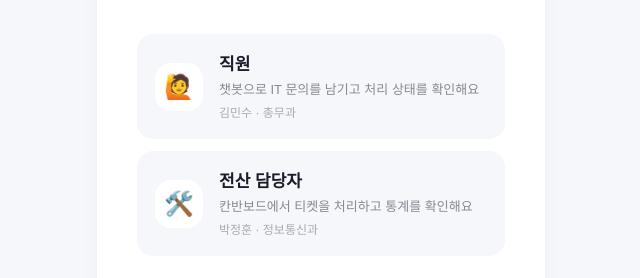
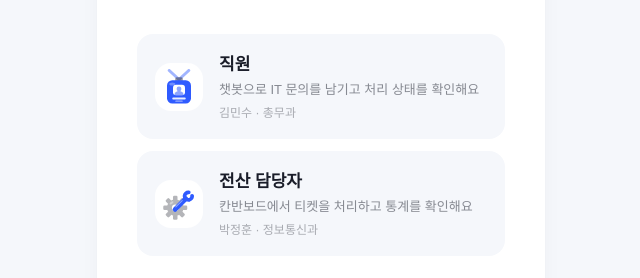
Before and after one commit to ljh130334/jeonsan119, a Next.js app: page /login in a window 1280 px wide. Shown: the part 314-592 px from the top of the page, without its empty margins (319-959 px from the left). Built offline with nearby package versions, Linux system fonts and the light colour scheme; a web font is replaced by a local one.

Commit message:
style: 역할 아이콘 추가

```diff
--- a/src/app/login/LoginForm.tsx
+++ b/src/app/login/LoginForm.tsx
@@ -2,6 +2,7 @@
 
 import { useState } from "react";
 import { useRouter } from "next/navigation";
+import { RoleIcon } from "@/components/RoleIcon";
 import { Button } from "@/components/ui/Button";
 import { ROLE_HOME, ROLE_LABEL } from "@/lib/constants";
 import { useAuthStore } from "@/store/auth";
@@ -10,11 +11,6 @@ import type { Profile, UserRole } from "@/types";
 const ROLE_DESC: Record<UserRole, string> = {
   employee: "챗봇으로 IT 문의를 남기고 처리 상태를 확인해요",
   admin: "칸반보드에서 티켓을 처리하고 통계를 확인해요",
-};
-
-const ROLE_EMOJI: Record<UserRole, string> = {
-  employee: "🙋",
-  admin: "🛠️",
 };
 
 export function LoginForm({ employee, admin }: { employee: Profile; admin: Profile }) {
@@ -43,8 +39,8 @@ export function LoginForm({ employee, admin }: { employee: Profile; admin: Profi
                 active ? "border-primary bg-primary/5" : "border-transparent bg-background hover:bg-ink/5"
               }`}
             >
-              <span className="flex size-12 shrink-0 items-center justify-center rounded-2xl bg-white text-2xl">
-                {ROLE_EMOJI[p.role]}
+              <span className="flex size-12 shrink-0 items-center justify-center rounded-2xl bg-white">
+                <RoleIcon role={p.role} className="size-9" />
               </span>
               <span className="flex-1">
                 <span className={`block text-[17px] font-bold ${active ? "text-primary" : ""}`}>
--- /dev/null
+++ b/src/components/RoleIcon.tsx
@@ -0,0 +1,62 @@
+import type { UserRole } from "@/types";
+
+// 토스 이모지 스타일 역할 아이콘 (48x48)
+export function RoleIcon({ role, className = "size-8" }: { role: UserRole; className?: string }) {
+  return (
+    <svg viewBox="0 0 48 48" className={className} aria-hidden>
+      {role === "employee" ? <EmployeeBadge /> : <AdminTools />}
+    </svg>
+  );
+}
+
+// 사원증
+function EmployeeBadge() {
+  return (
+    <>
+      <path
+        d="M11 2 L24 14 L37 2"
+        fill="none"
+        strokeWidth="4"
+        strokeLinecap="round"
+        strokeLinejoin="round"
+        className="stroke-primary/45"
+      />
+      <rect x="19" y="11" width="10" height="6" rx="2" className="fill-ink/45" />
+      <rect x="8" y="15" width="32" height="31" rx="7" className="fill-primary" />
+      <ellipse cx="15" cy="20" rx="4" ry="2" className="fill-white/30" />
+      <rect x="16" y="21" width="16" height="14" rx="4" className="fill-white" />
+      <circle cx="24" cy="26.5" r="3.2" className="fill-primary/55" />
+      <path d="M17.8 35 a6.2 5.6 0 0 1 12.4 0 Z" className="fill-primary/55" />
+      <rect x="15" y="38" width="18" height="2.6" rx="1.3" className="fill-white/90" />
+      <rect x="19" y="42" width="10" height="1.8" rx="0.9" className="fill-white/50" />
+    </>
+  );
+}
+
+// 톱니바퀴 + 렌치
+function AdminTools() {
+  const teeth = [0, 45, 90, 135, 180, 225, 270, 315];
+  return (
+    <>
+      <g className="fill-ink" opacity="0.32">
+        {teeth.map((deg) => (
+          <rect key={deg} x="16" y="13" width="6" height="7" rx="1.6" transform={`rotate(${deg} 19 29)`} />
+        ))}
+        <circle cx="19" cy="29" r="11" />
+      </g>
+      <circle cx="19" cy="29" r="4.5" className="fill-white" />
+      <ellipse cx="14" cy="22.5" rx="3" ry="1.6" className="fill-white/40" transform="rotate(-35 14 22.5)" />
+      <g transform="translate(28 22) rotate(-45)">
+        <line x1="-13" y1="0" x2="7" y2="0" strokeWidth="6.5" strokeLinecap="round" className="stroke-primary" />
+        <path
+          d="M15.83 3.21 A5 5 0 1 1 15.83 -3.21"
+          fill="none"
+          strokeWidth="5"
+          strokeLinecap="round"
+          className="stroke-primary"
+        />
+        <line x1="-10" y1="-1.6" x2="2" y2="-1.6" strokeWidth="1.4" strokeLinecap="round" className="stroke-white/45" />
+      </g>
+    </>
+  );
+}
```
